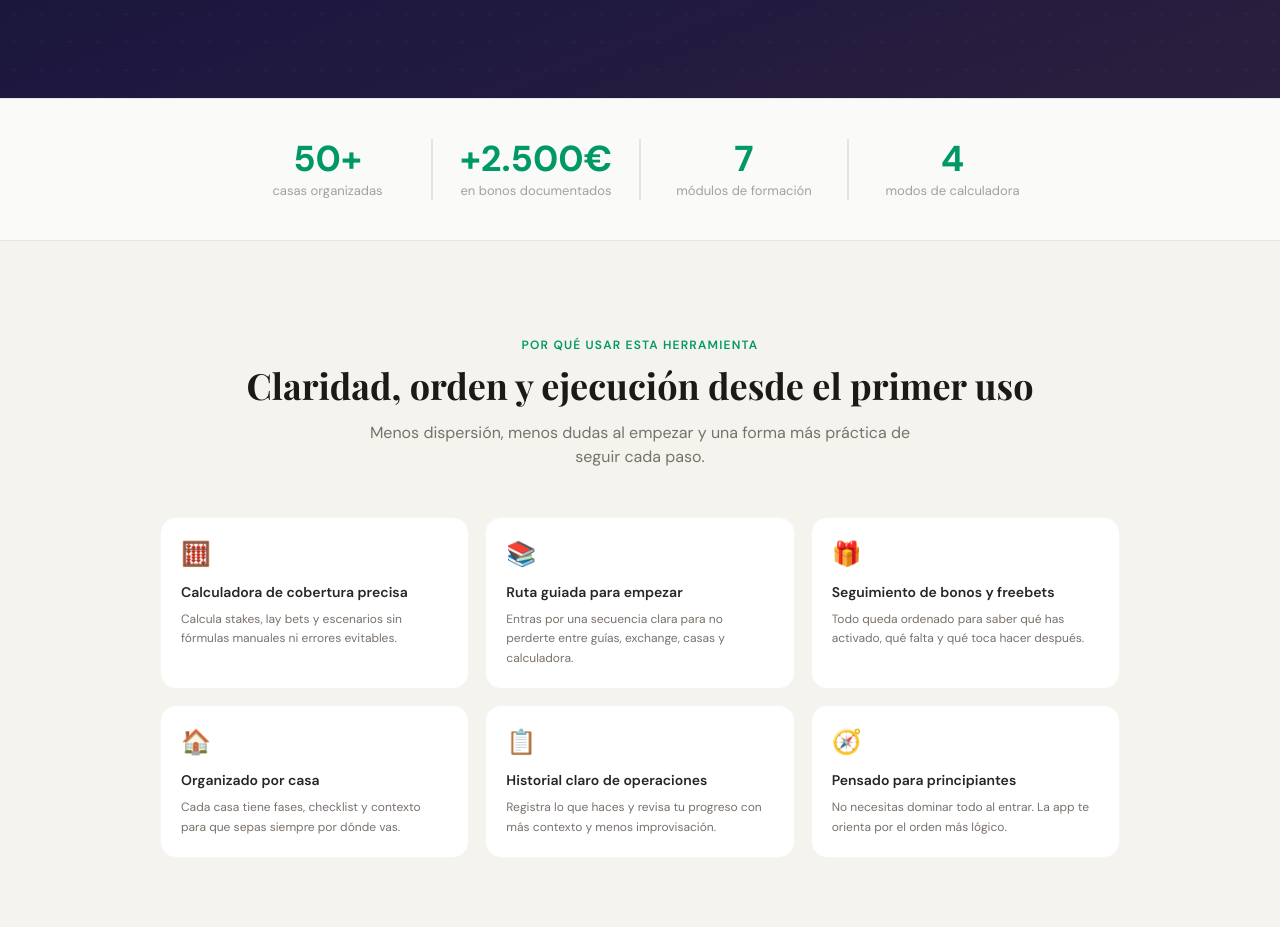
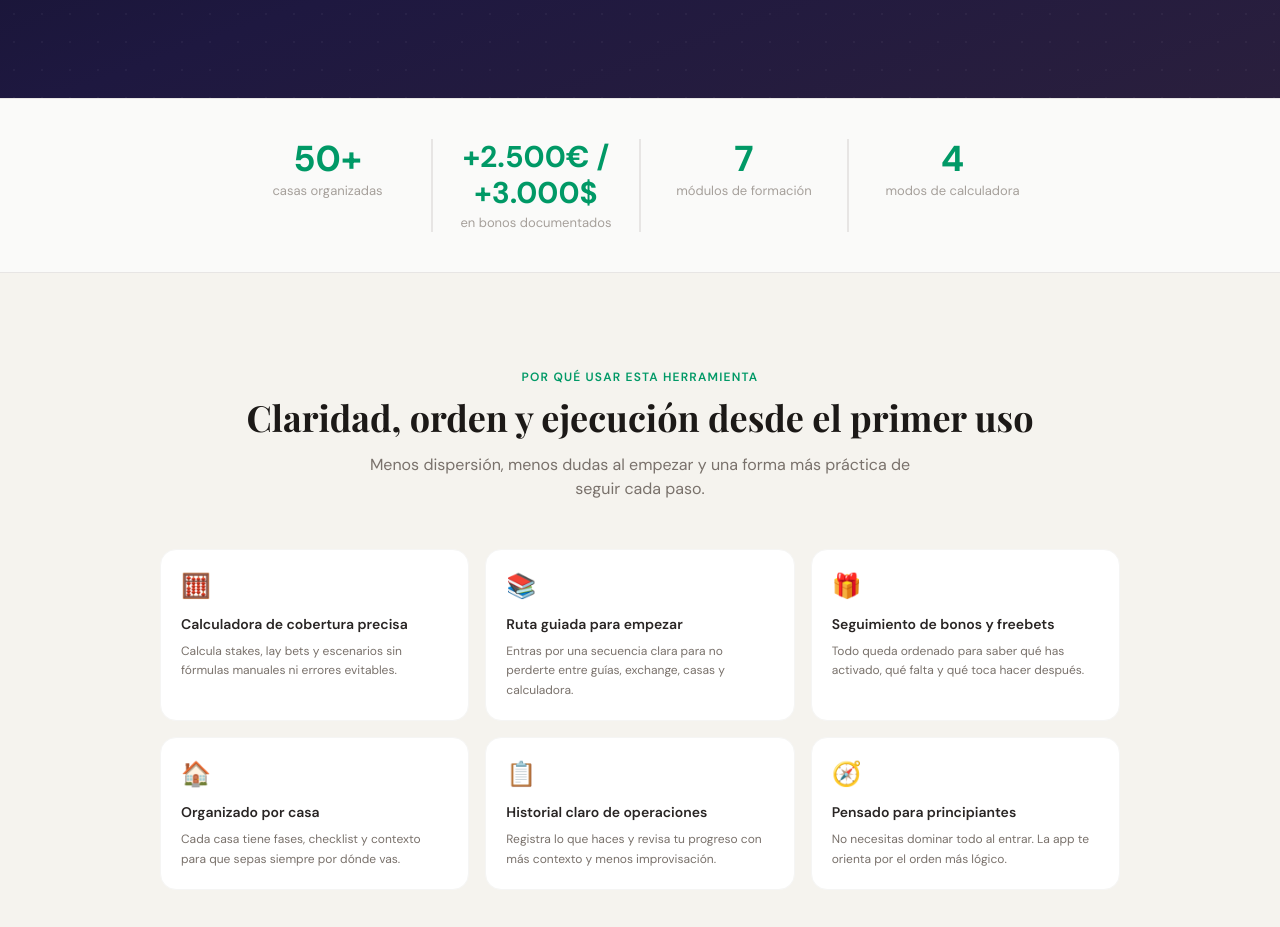
Before and after one commit to eloylt13/matched-betting-app, a Next.js app: page / in a window 1280 px wide. Shown: the part 980-1907 px from the top of the page. Built offline with nearby package versions, Linux system fonts and the light colour scheme; no server answers; a web font is replaced by a local one.

Commit message:
fix: stat bonos home muestra €  y $ para España y LATAM

```diff
--- a/app/page.tsx
+++ b/app/page.tsx
@@ -309,7 +309,7 @@ export default function LandingPage() {
               <p className="text-[13px] text-stone-400 mt-1 leading-tight">casas organizadas</p>
             </div>
             <div className="py-4 sm:py-0 sm:px-6 border-l border-stone-200">
-              <p className="text-3xl sm:text-4xl font-bold text-emerald-600">+2.500€</p>
+              <p className="text-2xl sm:text-3xl font-bold text-emerald-600">+2.500€ / +3.000$</p>
               <p className="text-[13px] text-stone-400 mt-1 leading-tight">en bonos documentados</p>
             </div>
             <div className="py-4 sm:py-0 sm:px-6 border-t sm:border-t-0 border-stone-200 sm:border-l">
```
